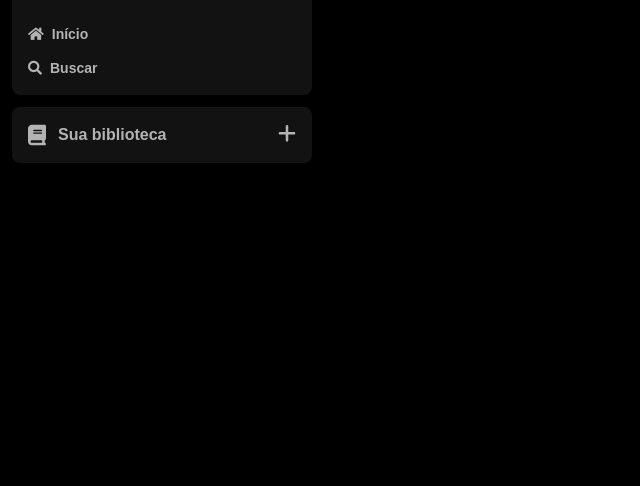
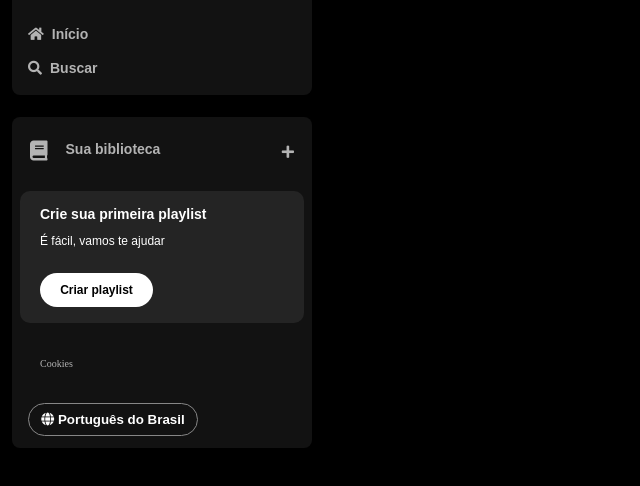
Before and after one commit to paulorobcss/alura_imersao_frontend_1, a plain HTML site: page index.html in a window 1280 px wide. Shown: the part 80-566 px from the top of the page, without its empty margins (0-640 px from the left). Drawn offline with Linux system fonts and the light colour scheme.

Commit message:
Segundo Dia

```diff
--- a/index.html
+++ b/index.html
@@ -32,22 +32,33 @@
             </ul>
         </nav>
         <div class="library">
-            <div class="lib-title">
-                <a href="#">
-                    <svg class="sb-icon" xmlns="http://www.w3.org/2000/svg" viewBox="0 0 448 512">
-                        <!--!Font Awesome Free 6.5.1 by @fontawesome - https://fontawesome.com License - https://fontawesome.com/license/free Copyright 2024 Fonticons, Inc.-->
-                        <path d="M96 0C43 0 0 43 0 96V416c0 53 43 96 96 96H384h32c17.7 0 32-14.3 32-32s-14.3-32-32-32V384c17.7 0 32-14.3 32-32V32c0-17.7-14.3-32-32-32H384 96zm0 384H352v64H96c-17.7 0-32-14.3-32-32s14.3-32 32-32zm32-240c0-8.8 7.2-16 16-16H336c8.8 0 16 7.2 16 16s-7.2 16-16 16H144c-8.8 0-16-7.2-16-16zm16 48H336c8.8 0 16 7.2 16 16s-7.2 16-16 16H144c-8.8 0-16-7.2-16-16s7.2-16 16-16z"/>
-                    </svg>
+            <div class="library__content">
+                <button class="library__button">
+                    <span class="fa fas fa-book"></span>
                     <span>Sua biblioteca</span>
-                </a>
+                </button>
+                <span class="fa fa-plus"></span>
             </div>
-            <div class="add-button">
-                <a href="#">
-                    <svg class="sb-icon" xmlns="http://www.w3.org/2000/svg" viewBox="0 0 448 512">
-                        <!--!Font Awesome Free 6.5.1 by @fontawesome - https://fontawesome.com License - https://fontawesome.com/license/free Copyright 2024 Fonticons, Inc.-->
-                        <path d="M256 80c0-17.7-14.3-32-32-32s-32 14.3-32 32V224H48c-17.7 0-32 14.3-32 32s14.3 32 32 32H192V432c0 17.7 14.3 32 32 32s32-14.3 32-32V288H400c17.7 0 32-14.3 32-32s-14.3-32-32-32H256V80z"/>
-                    </svg>
-                </a>
+
+            <section class="section-playlist">
+                <div class="section-playlist__content">
+                    <span class="text title">Crie sua primeira playlist</span>
+                    <span class="text subtitle">É fácil, vamos te ajudar</span>
+                    <button class="section-playlist__button">
+                        <span>Criar playlist</span>
+                    </button>
+                </div>
+            </section>
+
+            <div class="cookies">
+                <a href="">Cookies</a>
+            </div>
+
+            <div class="languages">
+                <button class="languages__button">
+                    <span class="fa fa-globe"></span>
+                    <span>Português do Brasil</span>
+                </button>
             </div>
         </div>
     </div>
--- a/style.css
+++ b/style.css
@@ -60,34 +60,126 @@ h1 {
     vertical-align: middle;
 }
 
-.sidebar .library {
-    background-color: #121212;
+.library {
+    background: #121212;
     border-radius: 8px;
-    padding: 16px;
     display: flex;
     justify-content: space-between;
+    flex-direction: column;
+    padding: 4px 8px;
+    color: #b3b3b3;
+    font-weight: 600;
+    font-size: 14px;
+    margin-top: 10px;
 }
 
-.sidebar .library a {
-    color: #b3b3b3;
-    text-decoration: none;
-    font-weight: 600;
-    font-size: 16px;
-    font-family: "DM Sans", sans-serif;
+.library .library__content {
     display: flex;
-    gap: 12px;
+    justify-content: space-between;
+
 }
 
-.sidebar .library a span {
-    line-height: 1.5;
-    display: inline-block;
-    vertical-align: middle;
+.library .library__button {
+    display: flex;
+    margin-right: 10px;
+    color: #b3b3b3;
+    background: transparent;
+    border: 0;
+    font-size: 14px;
+    font-weight: 700;
+    font-family: "DM Sans", sans-serif;
+    text-align: center;
+    text-decoration: none;
+    text-transform: none;
+    padding: 20px 10px;
 }
 
-.sb-icon {
-    width: 18px;
-    height: auto;
-    fill: #b3b3b3;
-    display: inline-block;
-    vertical-align: middle;
+.library .library__button .fa {
+    font-size: 20px;
+    margin-right: 10px;
+    padding-right: 8px;
 }
+
+.library .library__content .fa-plus {
+    margin: 24px 10px;;
+}
+
+.section-playlist {
+    display: flex;
+    align-items: flex-start;
+    justify-content: space-between;
+    gap: 20px;
+    background: #242424;
+    color: #b3b3b3;
+    font-weight: 600;
+    font-size: 14px;
+    margin: 8px 0;
+    padding: 16px 20px;
+    border-radius: 10px;
+}
+
+.section-playlist .section-playlist__content {
+    display: flex;
+    flex-direction: column;
+}
+
+.section-playlist .section-playlist__content .text {
+    padding-bottom: 14px;
+    color: #fff;
+    font-family: "DM Sans", sans-serif;
+}
+
+.section-playlist .section-playlist__content .title {
+    font-weight: 700;
+}
+
+.section-playlist .section-playlist__content .subtitle {
+    font-weight: 500;
+    font-size: 12px;
+}
+
+.section-playlist .section-playlist__content .section-playlist__button {
+    display: flex;
+    justify-content: center;
+    background-color: #fff;
+    color: #000;
+    border-radius: 20px;
+    font-size: 12px;
+    font-weight: 700;
+    font-family: "DM Sans", sans-serif;
+    text-decoration: none;
+    text-transform: none;
+    padding: 10px;
+    margin-top: 12px;
+    border: 0;
+    width: 113px;
+}
+
+.sidebar .cookies {
+    margin: 25px 20px;
+
+}
+
+.sidebar .cookies a {
+    color: #b3b3b3;
+    font-weight: 500;
+    font-size: 10px;
+    text-decoration: none;
+}
+
+.sidebar .cookies a:hover {
+    text-decoration: underline;
+}
+
+.sidebar .languages__button {
+    background-color: transparent;
+    border: 1px solid #878787;
+    color: #fff;
+    cursor: pointer;
+    align-items: center;
+    font-weight: 700;
+    width: 170px;
+    margin: 8px;
+    padding: 8px;
+    border-radius: 20px;
+}
```
